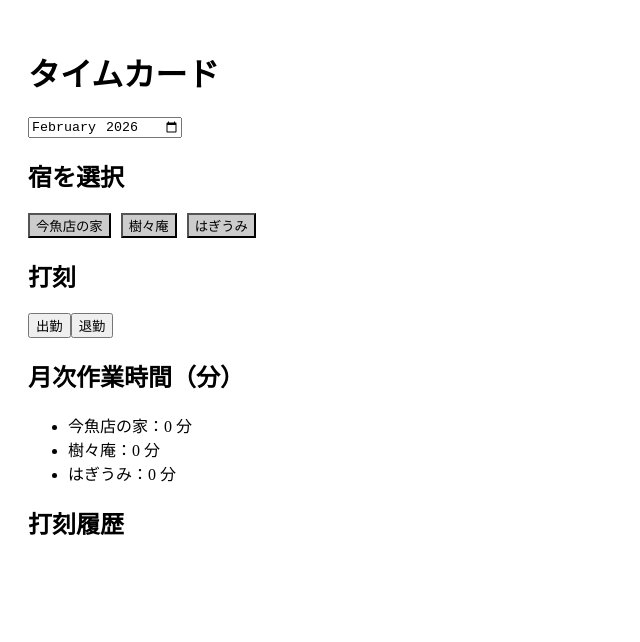
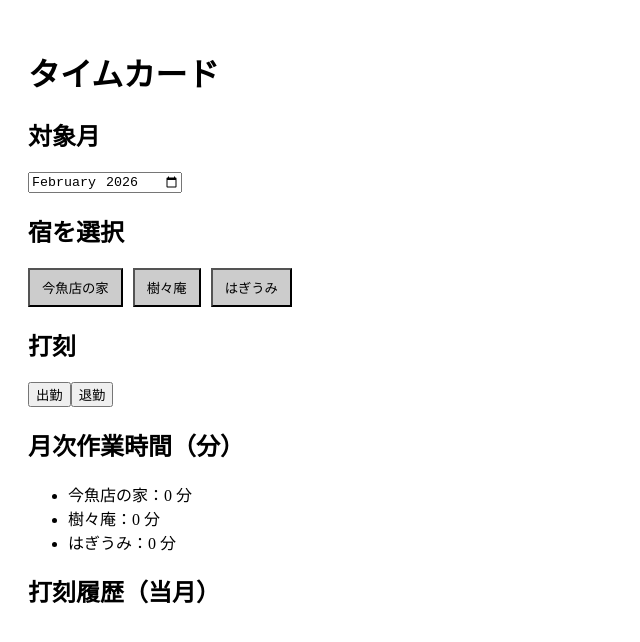
Before and after one commit to 44dakikaku/timemanagement, a Next.js app: page / in a window 1280 px wide. Shown: the top 642 px of the page, without its empty margins (0-640 px from the left). Built offline with nearby package versions, Linux system fonts and the light colour scheme.

Commit message:
Enhance UI and localize timestamps in page.jsx
Updated the UI to improve readability and added Japanese localization for timestamps.

```diff
--- a/app/page.jsx
+++ b/app/page.jsx
@@ -2,9 +2,13 @@
 
 import { useEffect, useState } from 'react';
 
+// ===== 設定 =====
 const PROPERTIES = ['今魚店の家', '樹々庵', 'はぎうみ'];
 const STORAGE_KEY = 'timecard_logs';
+
+// ★ 最新の GAS WebアプリURL（そのまま組み込み済み）
 const GAS_URL = 'https://script.google.com/macros/s/AKfycb.../exec';
+
 export default function Page() {
   const [selectedProperty, setSelectedProperty] = useState('');
   const [logs, setLogs] = useState([]);
@@ -13,15 +17,18 @@ export default function Page() {
     return `${now.getFullYear()}-${String(now.getMonth() + 1).padStart(2, '0')}`;
   });
 
+  // 初回：ローカル保存データ読み込み
   useEffect(() => {
     const saved = localStorage.getItem(STORAGE_KEY);
     if (saved) setLogs(JSON.parse(saved));
   }, []);
 
+  // ローカル保存
   useEffect(() => {
     localStorage.setItem(STORAGE_KEY, JSON.stringify(logs));
   }, [logs]);
 
+  // 打刻処理
   const handleClock = async (type) => {
     if (!selectedProperty) {
       alert('宿を選んでください');
@@ -33,25 +40,26 @@ export default function Page() {
     const record = {
       property: selectedProperty,
       type,
-      time: now.toISOString()
+      time: now.toISOString(),
     };
 
-    // ① ローカル保存
+    // ① まずローカルに保存（画面用）
     setLogs((prev) => [record, ...prev]);
 
-    // ② GASへ送信
+    // ② Google Apps Script に送信
     try {
       const res = await fetch(GAS_URL, {
         method: 'POST',
         headers: {
-    'Content-Type': 'application/json'
+          'Content-Type': 'application/json',
         },
-  body: JSON.stringify(record)
+        body: JSON.stringify(record),
       });
 
       if (!res.ok) {
         throw new Error('GAS送信失敗');
       }
+
       console.log('sent to GAS');
     } catch (err) {
       alert('通信エラー');
@@ -59,10 +67,12 @@ if (!res.ok) {
     }
   };
 
+  // 対象月のログのみ
   const monthLogs = logs.filter((l) =>
     l.time.startsWith(targetMonth)
   );
 
+  // 出勤〜退勤の合計分数
   const calculateMinutes = (property) => {
     const list = monthLogs
       .filter((l) => l.property === property)
@@ -72,7 +82,9 @@ if (!res.ok) {
     let clockIn = null;
 
     list.forEach((l) => {
-      if (l.type === '出勤') clockIn = new Date(l.time);
+      if (l.type === '出勤') {
+        clockIn = new Date(l.time);
+      }
       if (l.type === '退勤' && clockIn) {
         total += Math.floor((new Date(l.time) - clockIn) / 60000);
         clockIn = null;
@@ -86,6 +98,7 @@ if (!res.ok) {
     <main style={{ padding: 20 }}>
       <h1>タイムカード</h1>
 
+      <h2>対象月</h2>
       <input
         type="month"
         value={targetMonth}
@@ -99,8 +112,9 @@ if (!res.ok) {
           onClick={() => setSelectedProperty(p)}
           style={{
             marginRight: 10,
+            padding: '8px 12px',
             background: selectedProperty === p ? '#000' : '#ccc',
-            color: selectedProperty === p ? '#fff' : '#000'
+            color: selectedProperty === p ? '#fff' : '#000',
           }}
         >
           {p}
@@ -114,15 +128,18 @@ if (!res.ok) {
       <h2>月次作業時間（分）</h2>
       <ul>
         {PROPERTIES.map((p) => (
-          <li key={p}>{p}：{calculateMinutes(p)} 分</li>
+          <li key={p}>
+            {p}：{calculateMinutes(p)} 分
+          </li>
         ))}
       </ul>
 
-      <h2>打刻履歴</h2>
+      <h2>打刻履歴（当月）</h2>
       <ul>
         {monthLogs.map((l, i) => (
           <li key={i}>
-            [{l.property}] {l.type} – {new Date(l.time).toLocaleString()}
+            [{l.property}] {l.type} –{' '}
+            {new Date(l.time).toLocaleString('ja-JP')}
           </li>
         ))}
       </ul>
```
Lines whose indentation alone changed are shown as unchanged.
